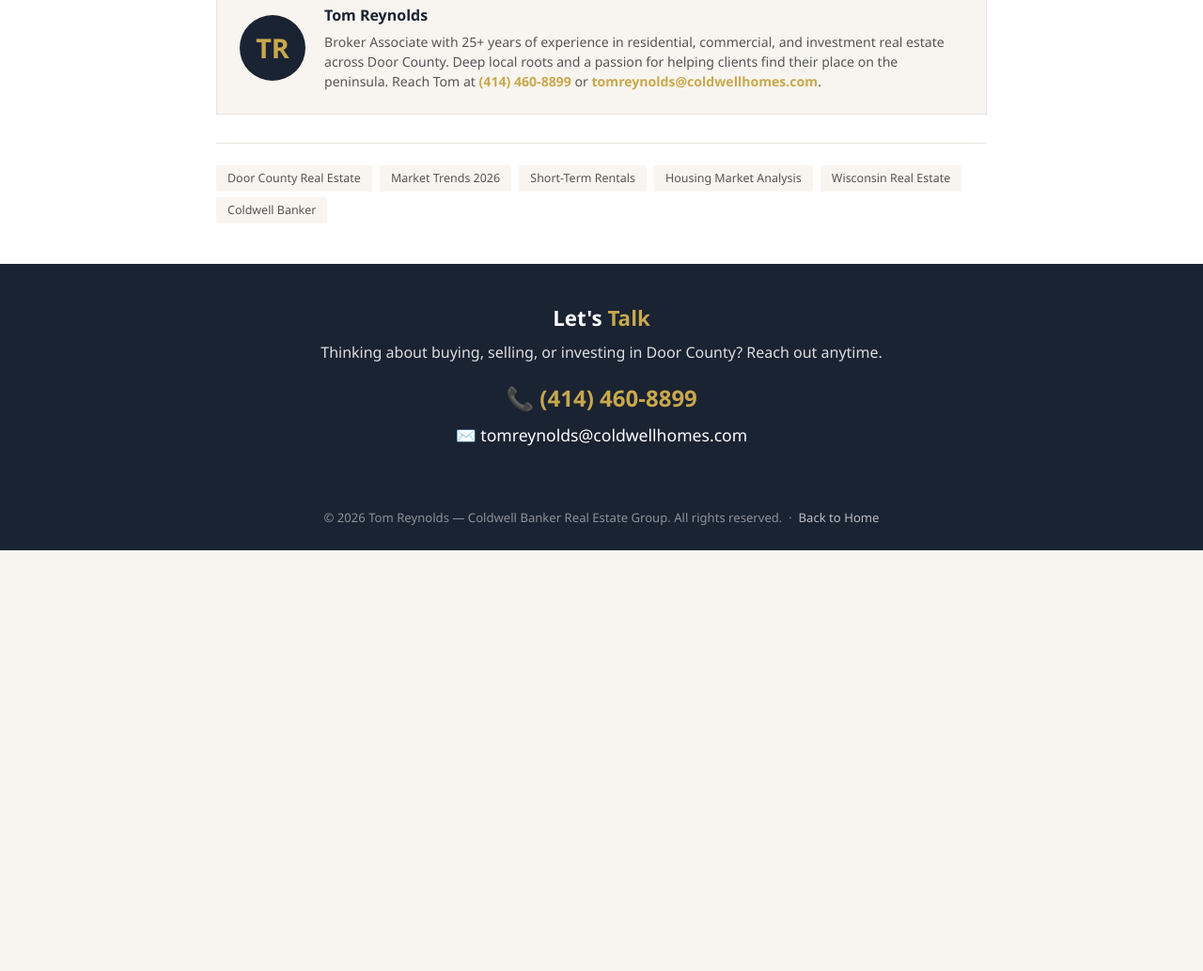
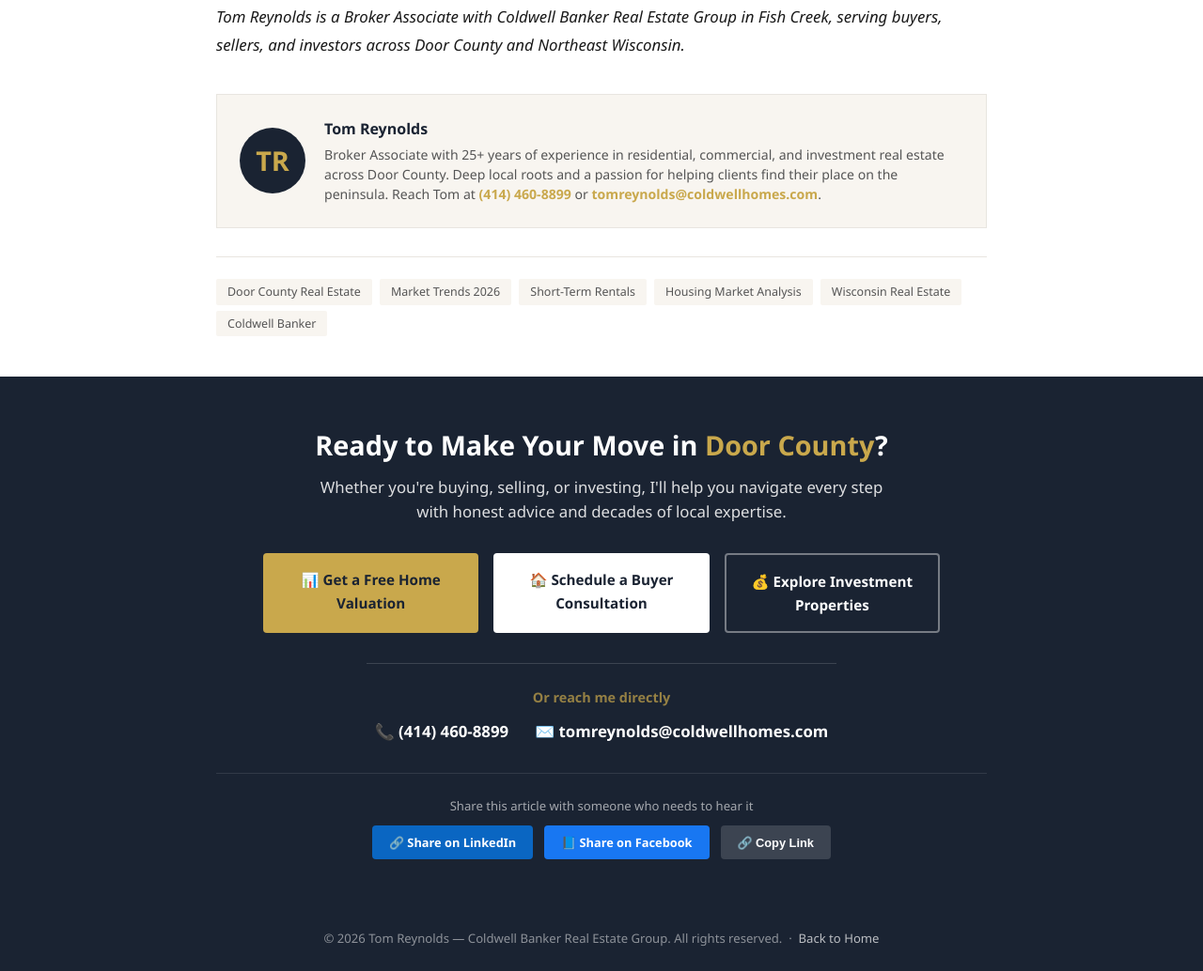
Before and after one commit to doorcountyreal/tom-reynolds-realtor, a plain HTML site: page blog/introspective-market-trends-2026.html in a window 1280 px wide. Shown: the part 2769-3803 px from the top of the page at 94% size. Before the commit the page ends 3355 px from the top, so only its background shows below. Drawn offline with Linux system fonts and the light colour scheme.

Commit message:
Upgrade CTA with multi-action buttons and LinkedIn/Facebook sharing

```diff
--- a/blog/introspective-market-trends-2026.html
+++ b/blog/introspective-market-trends-2026.html
@@ -206,7 +206,9 @@
 
     <div class="divider">✦ ✦ ✦</div>
 
-    <p>After a quarter century in this business, I remain convinced that Door County real estate is about more than transactions. It's about helping people find their place — whether that's a weekend cottage where their kids will make summer memories, a primary residence in a community that still knows its neighbors, or an investment that supports their family's future.</p>
+    <div class="pullquote">"Whether it's your first home, your next investment, or the place you'll retire — I'd love to help you find it. Let's start the conversation."</div>
+
+<p>After a quarter century in this business, I remain convinced that Door County real estate is about more than transactions. It's about helping people find their place — whether that's a weekend cottage where their kids will make summer memories, a primary residence in a community that still knows its neighbors, or an investment that supports their family's future.</p>
 
     <p>My great-grandfather understood that when he stepped off a boat from Ireland and built a life on a farm south of Jacksonport. I try to honor that legacy by treating every client's journey with the same care and commitment.</p>
 
@@ -236,13 +238,40 @@
   </div>
 </section>
 
-<!-- Bottom Contact CTA -->
-<div style="background:var(--navy);color:var(--white);text-align:center;padding:40px 20px;">
-  <div class="container">
-    <h3 style="font-size:1.4rem;margin-bottom:6px;">Let's <span style="color:var(--gold);">Talk</span></h3>
-    <p style="opacity:.85;margin-bottom:16px;">Thinking about buying, selling, or investing in Door County? Reach out anytime.</p>
-    <div style="font-size:1.5rem;font-weight:700;color:var(--gold);">📞 (414) 460-8899</div>
-    <div style="font-size:1.1rem;margin-top:6px;">✉️ <a href="mailto:tomreynolds@coldwellhomes.com" style="color:var(--white);">tomreynolds@coldwellhomes.com</a></div>
+<!-- Bottom CTA Section - Multi-Action -->
+<div style="background:var(--navy);color:var(--white);padding:50px 20px;">
+  <div class="container" style="text-align:center;">
+    <h3 style="font-size:1.8rem;margin-bottom:8px;">Ready to Make Your Move in <span style="color:var(--gold);">Door County</span>?</h3>
+    <p style="font-size:1.05rem;opacity:.85;max-width:600px;margin:0 auto 30px;">Whether you're buying, selling, or investing, I'll help you navigate every step with honest advice and decades of local expertise.</p>
+
+    <div style="display:grid;grid-template-columns:repeat(auto-fit,minmax(220px,1fr));gap:16px;max-width:720px;margin:0 auto 32px;">
+      <a href="mailto:tomreynolds@coldwellhomes.com?subject=Free%20Home%20Valuation%20-%20Door%20County" style="display:block;background:var(--gold);color:var(--navy);padding:16px 20px;border-radius:4px;font-weight:700;font-size:.95rem;transition:.2s;">
+        📊 Get a Free Home Valuation
+      </a>
+      <a href="mailto:tomreynolds@coldwellhomes.com?subject=Buyer%20Consultation%20-%20Door%20County" style="display:block;background:var(--white);color:var(--navy);padding:16px 20px;border-radius:4px;font-weight:700;font-size:.95rem;transition:.2s;">
+        🏠 Schedule a Buyer Consultation
+      </a>
+      <a href="mailto:tomreynolds@coldwellhomes.com?subject=Investment%20Inquiry%20-%20Door%20County" style="display:block;background:transparent;color:var(--white);padding:16px 20px;border-radius:4px;font-weight:700;font-size:.95rem;border:2px solid rgba(255,255,255,.4);transition:.2s;">
+        💰 Explore Investment Properties
+      </a>
+    </div>
+
+    <div style="border-top:1px solid rgba(255,255,255,.15);padding-top:24px;max-width:500px;margin:0 auto;">
+      <p style="font-size:.9rem;opacity:.7;margin-bottom:12px;"><strong style="color:var(--gold);">Or reach me directly</strong></p>
+      <div style="display:flex;justify-content:center;gap:28px;flex-wrap:wrap;font-size:1.05rem;">
+        <span>📞 <a href="tel:+14144608899" style="color:var(--white);font-weight:600;">(414) 460-8899</a></span>
+        <span>✉️ <a href="mailto:tomreynolds@coldwellhomes.com" style="color:var(--white);font-weight:600;">tomreynolds@coldwellhomes.com</a></span>
+      </div>
+    </div>
+
+    <div style="margin-top:30px;padding-top:24px;border-top:1px solid rgba(255,255,255,.1);">
+      <p style="font-size:.82rem;opacity:.6;margin-bottom:10px;">Share this article with someone who needs to hear it</p>
+      <div style="display:flex;justify-content:center;gap:12px;">
+        <a href="https://www.linkedin.com/sharing/share-offsite/?url=https://doorcountyreal.github.io/tom-reynolds-realtor/blog/introspective-market-trends-2026.html" target="_blank" style="display:inline-block;background:#0a66c2;color:var(--white);padding:8px 18px;border-radius:4px;font-size:.8rem;font-weight:600;transition:.2s;">🔗 Share on LinkedIn</a>
+        <a href="https://www.facebook.com/sharer/sharer.php?u=https://doorcountyreal.github.io/tom-reynolds-realtor/blog/introspective-market-trends-2026.html" target="_blank" style="display:inline-block;background:#1877f2;color:var(--white);padding:8px 18px;border-radius:4px;font-size:.8rem;font-weight:600;transition:.2s;">📘 Share on Facebook</a>
+        <button onclick="navigator.clipboard.writeText('https://doorcountyreal.github.io/tom-reynolds-realtor/blog/introspective-market-trends-2026.html');this.textContent='✓ Copied!';setTimeout(()=>this.textContent='🔗 Copy Link',2000);" style="display:inline-block;background:rgba(255,255,255,.15);color:var(--white);padding:8px 18px;border-radius:4px;font-size:.8rem;font-weight:600;border:none;cursor:pointer;transition:.2s;">🔗 Copy Link</a>
+      </div>
+    </div>
   </div>
 </div>
 
```
